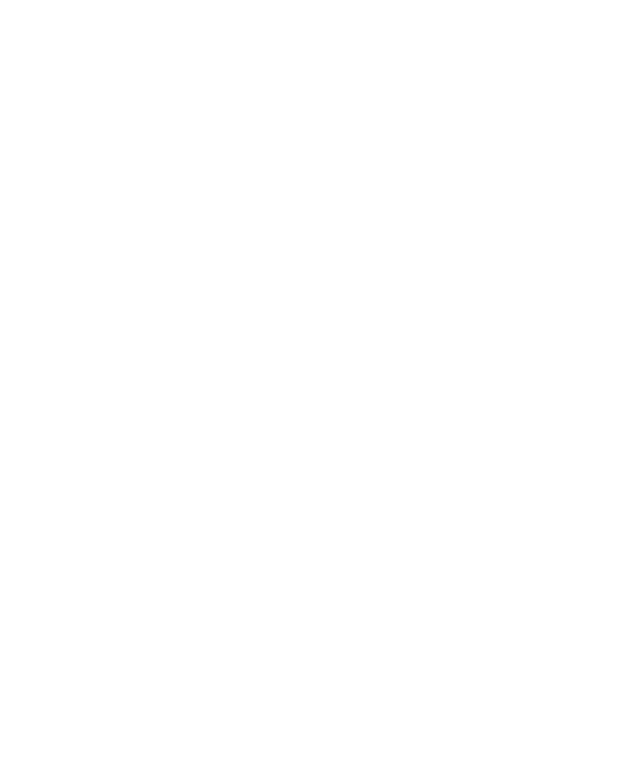
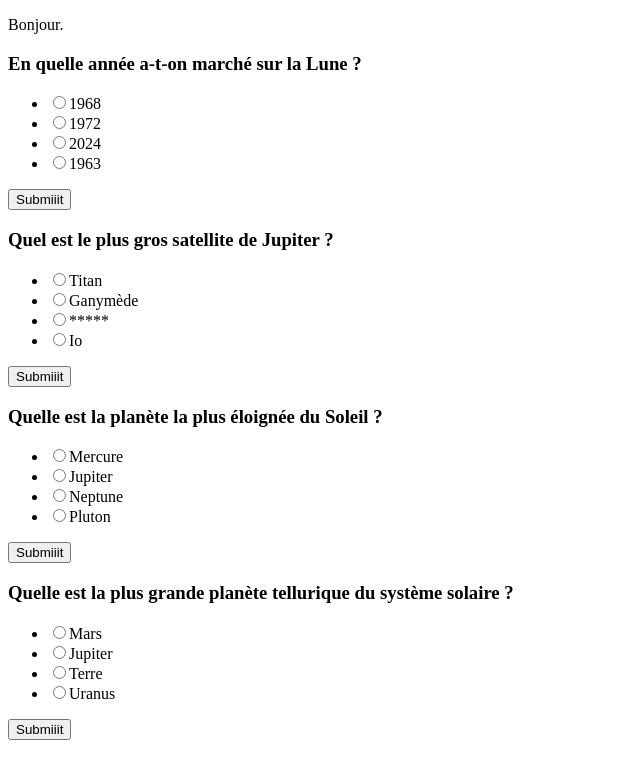
Before and after one commit to thelostfire/QCM-PHP-HB, a PHP site: page / in a window 1280 px wide. Before the commit the part shown is empty. Shown: the top 779 px of the page, without its empty margins (0-640 px from the left). Run offline with PHP 8.4, Linux system fonts and the light colour scheme.

Commit message:
commit par le biais de vscode

```diff
--- a/index.php
+++ b/index.php
@@ -1,4 +1,23 @@
+<!DOCTYPE html>
+<html lang="fr">
+<head>
+    <meta charset="UTF-8">
+    <meta name="viewport" content="width=device-width, initial-scale=1.0">
+    <title>QCM Système Solaire</title>
+</head>
+<body>
+    <?php
 
+    require __DIR__ . "/page-assets/header.php";
+
+    require __DIR__ . "/page-assets/main.php";
+
+    require __DIR__ . "/page-assets/footer.php";
+
+    ?>
+
+</body>
+</html>
 
 
 
--- /dev/null
+++ b/page-assets/footer.php
@@ -0,0 +1 @@
+<footer></footer>
--- a/page-assets/header.php
+++ b/page-assets/header.php
@@ -0,0 +1 @@
+<header></header>
--- /dev/null
+++ b/page-assets/main.php
@@ -0,0 +1,26 @@
+<main>
+    <p>Bonjour.</p>
+
+
+    <?php
+
+    $scan = scandir(__DIR__."/../quizz-assets");
+    foreach ($scan as $file) {
+        if ($file != "."&& $file != "..") {
+            ?> <form method="post"> <?php
+            echo file_get_contents(__DIR__."/../quizz-assets/".$file."/question.php");
+            $tabAff = json_decode(file_get_contents(__DIR__."/../quizz-assets/".$file."/answers.json"), true);
+            echo "<ul>";
+            foreach ($tabAff as $tab) {
+                echo"<li><input type='radio' name='choice' value='".$tab["value"]."'>".$tab["name"]."</input></li>";
+            }
+            echo "</ul><button>Submiiit</button>";
+            echo "</form>";
+        }
+
+    }
+
+    ?>
+
+
+</main>
--- /dev/null
+++ b/quizz-assets/lune/answers.json
@@ -0,0 +1,6 @@
+[
+    {"name":"1968", "value":false},
+    {"name":"1972", "value":true},
+    {"name":"2024", "value":false},
+    {"name":"1963", "value":false}
+]
--- /dev/null
+++ b/quizz-assets/lune/question.php
@@ -0,0 +1,3 @@
+<h3>
+    En quelle année a-t-on marché sur la Lune ?
+</h3>
--- /dev/null
+++ b/quizz-assets/satellite/answers.json
@@ -0,0 +1,6 @@
+[
+    {"name":"Titan", "value":false},
+    {"name":"Ganymède", "value":true},
+    {"name":"*****", "value":false},
+    {"name":"Io", "value":false}
+]
--- /dev/null
+++ b/quizz-assets/satellite/question.php
@@ -0,0 +1,3 @@
+<h3>
+    Quel est le plus gros satellite de Jupiter ?
+</h3>
--- /dev/null
+++ b/quizz-assets/soleil/answers.json
@@ -0,0 +1,6 @@
+[
+    {"name":"Mercure", "value":false},
+    {"name":"Jupiter", "value":false},
+    {"name":"Neptune", "value":true},
+    {"name":"Pluton", "value":false}
+]
--- /dev/null
+++ b/quizz-assets/soleil/question.php
@@ -0,0 +1,3 @@
+<h3>
+    Quelle est la planète la plus éloignée du Soleil ?
+</h3>
--- /dev/null
+++ b/quizz-assets/tellurique/answers.json
@@ -0,0 +1,6 @@
+[
+    {"name":"Mars", "value":false},
+    {"name":"Jupiter", "value":false},
+    {"name":"Terre", "value":true},
+    {"name":"Uranus", "value":false}
+]
--- /dev/null
+++ b/quizz-assets/tellurique/question.php
@@ -0,0 +1,3 @@
+<h3>
+    Quelle est la plus grande planète tellurique du système solaire ?
+</h3>
```
